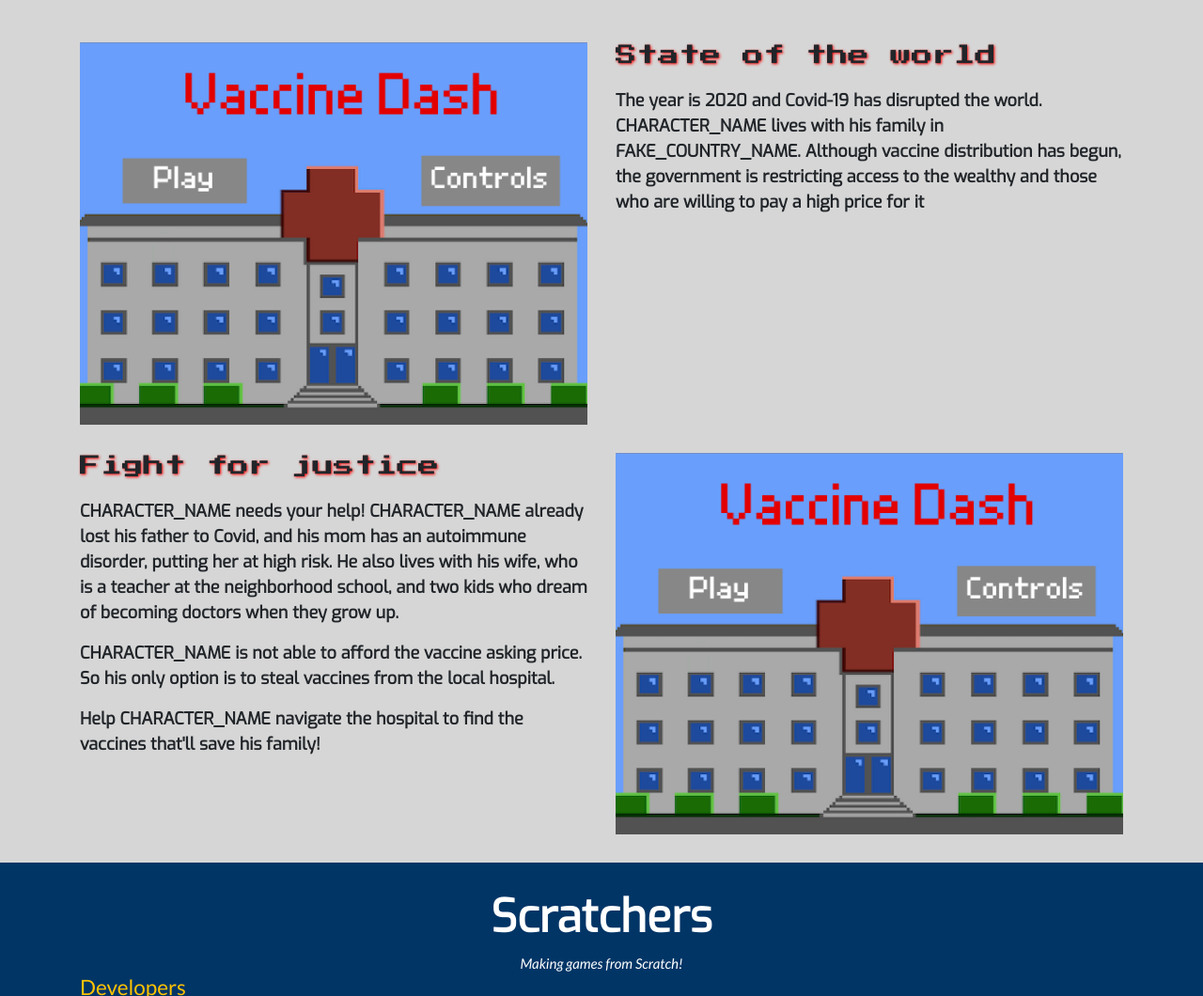
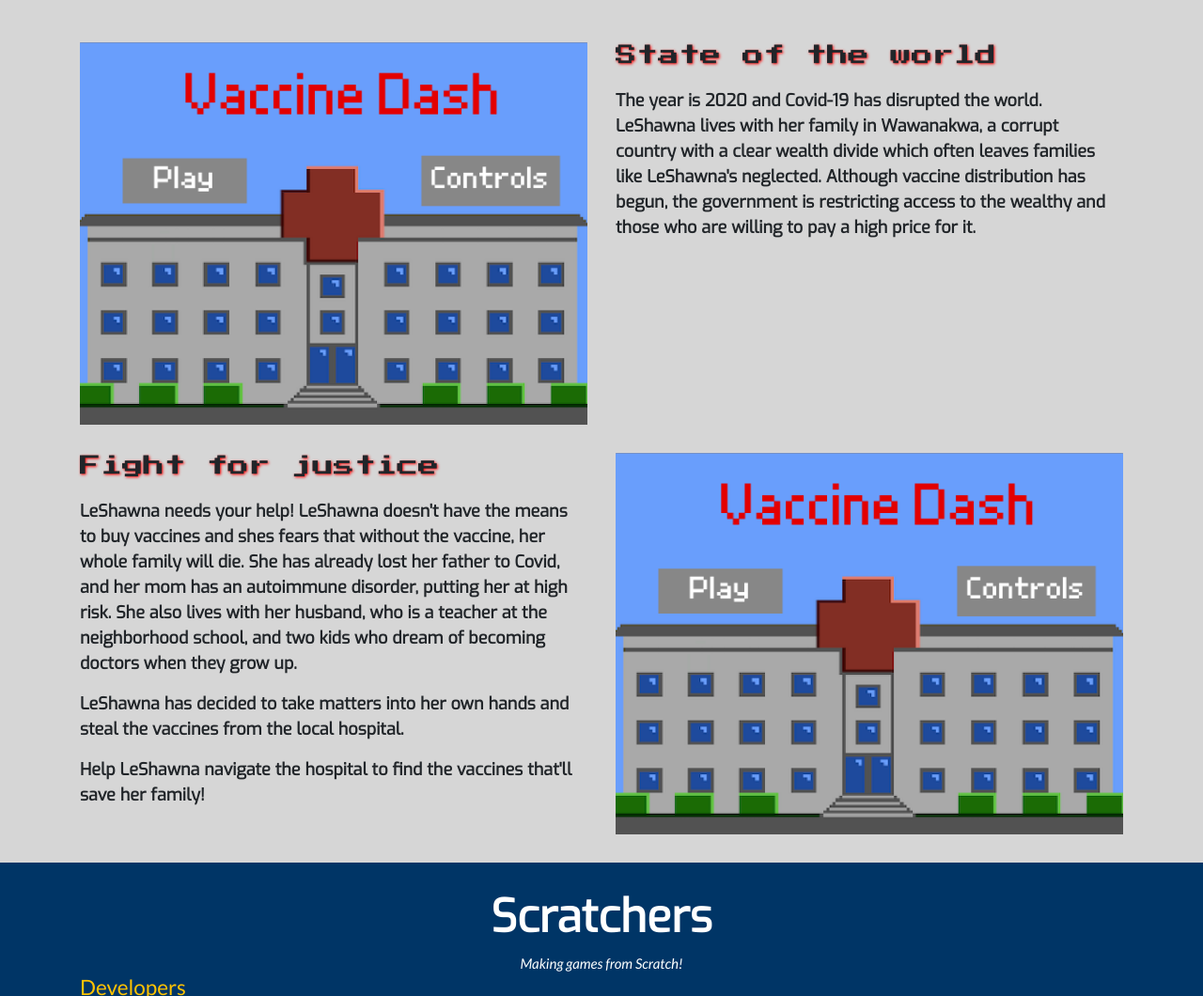
Before and after one commit to crystalleesf/cs113-vaccine-dash, a plain HTML site: page index.html in a window 1280 px wide. Shown: the part 956-2016 px from the top of the page at 94% size. Drawn offline with nearby package versions, Linux system fonts and the light colour scheme.

Commit message:
edited story

```diff
--- a/index.html
+++ b/index.html
@@ -74,20 +74,20 @@
                     </div>
                     <div class="col">
                         <h3>State of the world</h3>
-                        <p>The year is 2020 and Covid-19 has disrupted the world. CHARACTER_NAME lives with his family in FAKE_COUNTRY_NAME. Although vaccine distribution has begun, the government is restricting access to the wealthy and those who are willing to pay a high price for it</p>
+                        <p>The year is 2020 and Covid-19 has disrupted the world. LeShawna lives with her family in Wawanakwa, a corrupt country with a clear wealth divide which often leaves families like LeShawna's neglected. Although vaccine distribution has begun, the government is restricting access to the wealthy and those who are willing to pay a high price for it.</p>
                     </div>
                 </div>
                 <div class="row" style="margin-top: 2em;">
                     <div class="col">
                         <h3>Fight for justice</h3>
                         <p>
-                            CHARACTER_NAME needs your help! CHARACTER_NAME already lost his father to Covid, and his mom has an autoimmune disorder, putting her at high risk. He also lives with his wife, who is a teacher at the neighborhood school, and two kids who dream of becoming doctors when they grow up.
+                            LeShawna needs your help! LeShawna doesn't have the means to buy vaccines and shes fears that without the vaccine, her whole family will die. She has already lost her father to Covid, and her mom has an autoimmune disorder, putting her at high risk. She also lives with her husband, who is a teacher at the neighborhood school, and two kids who dream of becoming doctors when they grow up.
                         </p>
                         <p>
-                            CHARACTER_NAME is not able to afford the vaccine asking price. So his only option is to steal vaccines from the local hospital.
+                            LeShawna has decided to take matters into her own hands and steal the vaccines from the local hospital.
                         </p>
                         <p>
-                            Help CHARACTER_NAME navigate the hospital to find the vaccines that'll save his family!
+                            Help LeShawna navigate the hospital to find the vaccines that'll save her family!
                         </p>
                     </div>
                     <div class="col">
```
